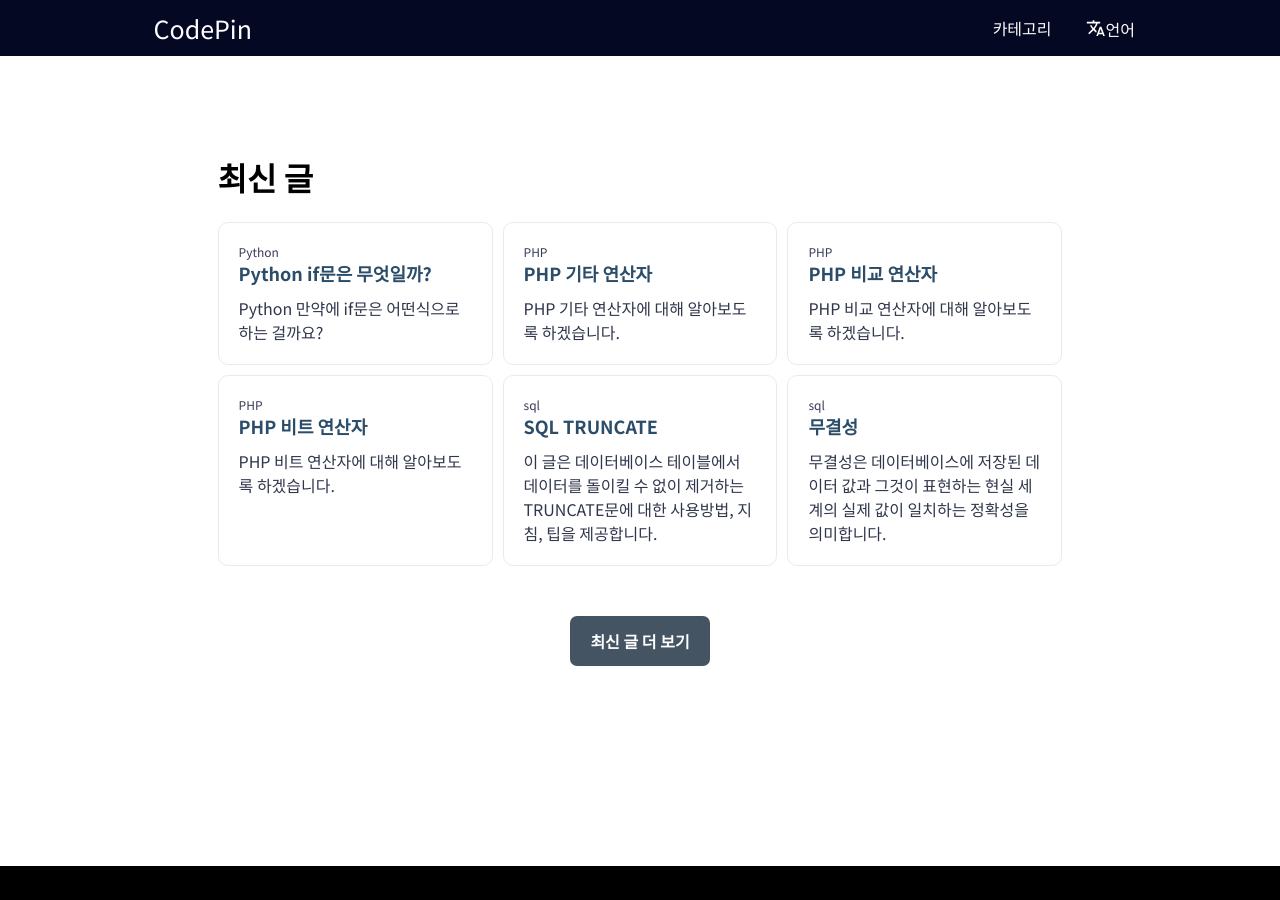
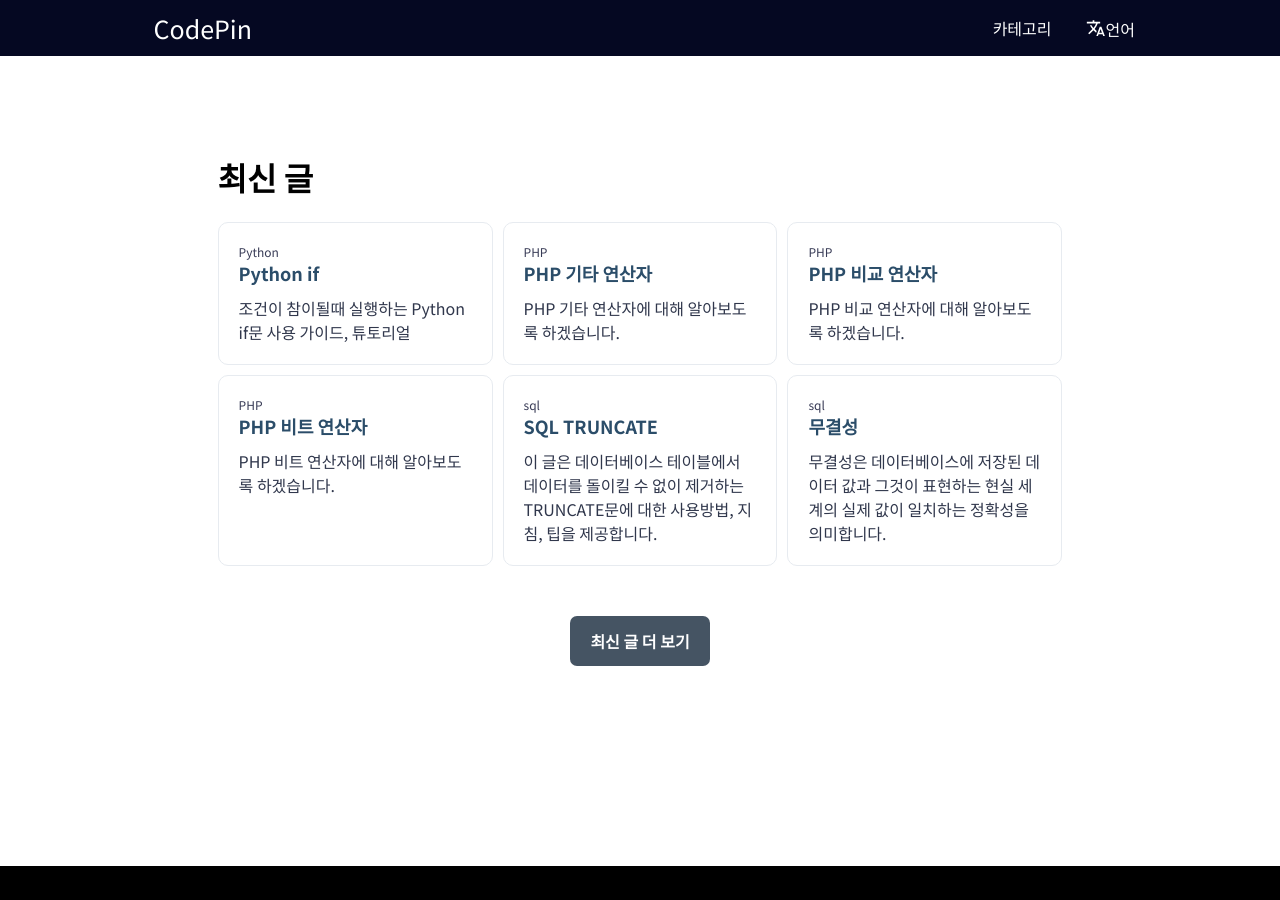
Before and after one commit to WADE-OSS/CodePin, a Jekyll site: the page built from index.html, in a window 1280 px wide and 900 px high, scrolled down 739 px. Built offline with Jekyll 4.4.1, drawn with Linux system fonts in a browser that asks for light colours; Markdown is read by kramdown in place of the engine named in the settings.

Commit message:
Update 2022-05-30-if.md

```diff
--- a/_posts/python/2022-05-30-if.md
+++ b/_posts/python/2022-05-30-if.md
@@ -1,12 +1,11 @@
 ---
-title : Python if문은 무엇일까?
-info : Python 만약에 if문은 어떤식으로 하는 걸까요?
+title : Python if
+info : 조건이 참이될때 실행하는 Python if문 사용 가이드, 튜토리얼
 categories : [Python]
-tag : [if문]
-priority : 1
+tag : [튜토리얼]
 ---
 
-# 소개
+# Python if...else
 약간의 예시를 한번 보여드리겠습니다
 거리가 멀면 버스를 타고, 그렇지 않으면 걸어간다.
 이런 것처럼 `만약 ~이라면 ~을 한다` 이러한 문장을 사용 하는 방법이 if문입니다!
```
